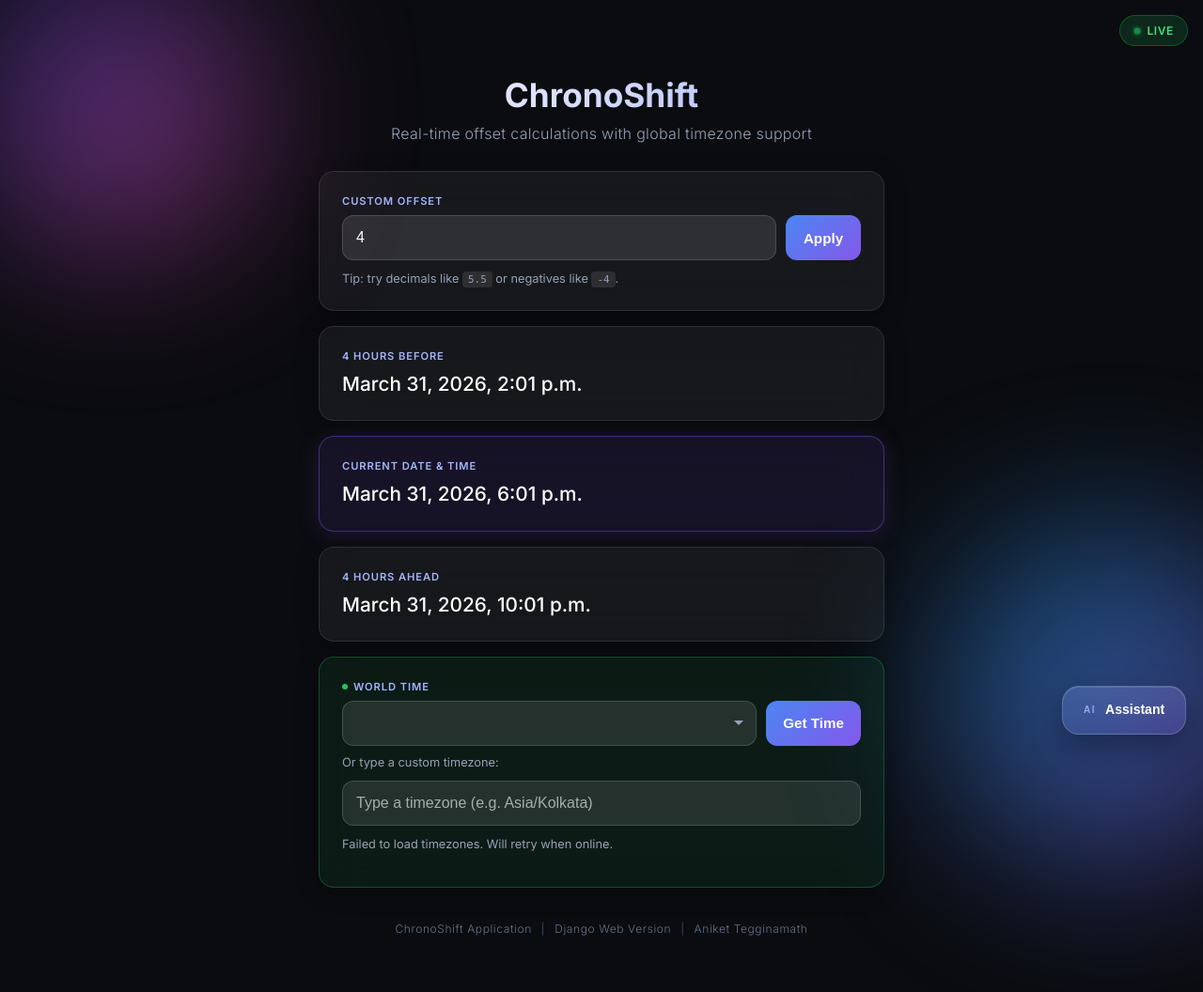
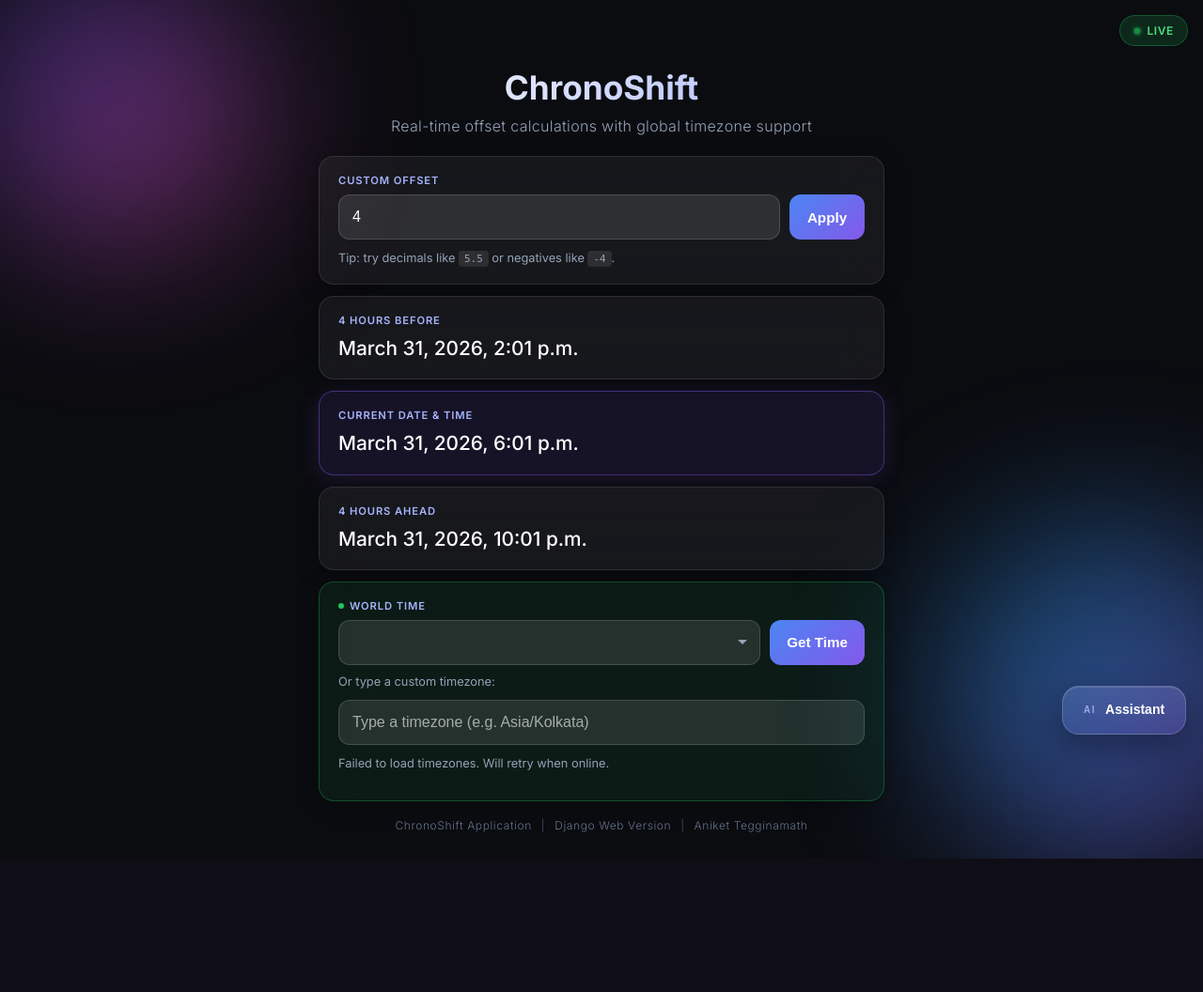
Before and after one commit to Aniket886/Date-Time-Offset-Application, a Django app: page / in a window 1280 px wide. Shown: the whole page at 94% size. After the commit the page ends 914 px from the top, so only its background shows below. Run offline with Django 4.2, Linux system fonts and the light colour scheme; lists and menus that the app fills with data are empty.

Commit message:
Tighten main page layout

```diff
--- a/offset_app/templates/offset_app/time_display.html
+++ b/offset_app/templates/offset_app/time_display.html
@@ -40,6 +40,9 @@
         }
 
         body {
+            display: flex;
+            align-items: center;
+            justify-content: center;
             padding: env(safe-area-inset-top) env(safe-area-inset-right) env(safe-area-inset-bottom) env(safe-area-inset-left);
         }
 
@@ -116,7 +119,12 @@
             z-index: 10;
             width: 100%;
             max-width: 650px;
-            padding: 60px 16px 40px;
+            min-height: 100vh;
+            min-height: 100svh;
+            display: flex;
+            flex-direction: column;
+            justify-content: center;
+            padding: 72px 16px 28px;
             margin: 0 auto;
             text-align: center;
         }
@@ -134,7 +142,7 @@
         .subtitle {
             font-size: clamp(0.85rem, 3.5vw, 1rem);
             color: #94a3b8;
-            margin-bottom: 28px;
+            margin-bottom: 20px;
             font-weight: 300;
             letter-spacing: 0.02em;
             padding: 0 10px;
@@ -144,7 +152,7 @@
         .cards {
             display: flex;
             flex-direction: column;
-            gap: 12px;
+            gap: 10px;
         }
 
         .card {
@@ -153,7 +161,7 @@
             -webkit-backdrop-filter: blur(20px);
             border: 1px solid rgba(255, 255, 255, 0.1);
             border-radius: 16px;
-            padding: 18px 16px;
+            padding: 16px 16px;
             text-align: left;
             transition: transform 0.2s ease, box-shadow 0.3s ease;
             box-shadow: 0 4px 24px rgba(0, 0, 0, 0.3);
@@ -299,7 +307,7 @@
         }
 
         .footer {
-            margin-top: 36px;
+            margin-top: 18px;
             font-size: 0.75rem;
             color: #64748b;
             font-weight: 300;
@@ -315,7 +323,8 @@
 
         @media (max-width: 360px) {
             .wrapper {
-                padding: 55px 12px 32px;
+                min-height: auto;
+                padding: 56px 12px 26px;
             }
 
             h1 {
@@ -356,6 +365,7 @@
 
         @media (orientation: landscape) and (max-height: 500px) {
             .wrapper {
+                min-height: auto;
                 padding: 20px 16px;
             }
 
@@ -384,15 +394,15 @@
 
         @media (min-width: 768px) {
             .wrapper {
-                padding: 80px 24px 60px;
+                padding: 72px 24px 28px;
             }
 
             .card {
-                padding: 24px;
+                padding: 18px 20px;
             }
 
             .cards {
-                gap: 16px;
+                gap: 12px;
             }
 
             .live-indicator {
```
